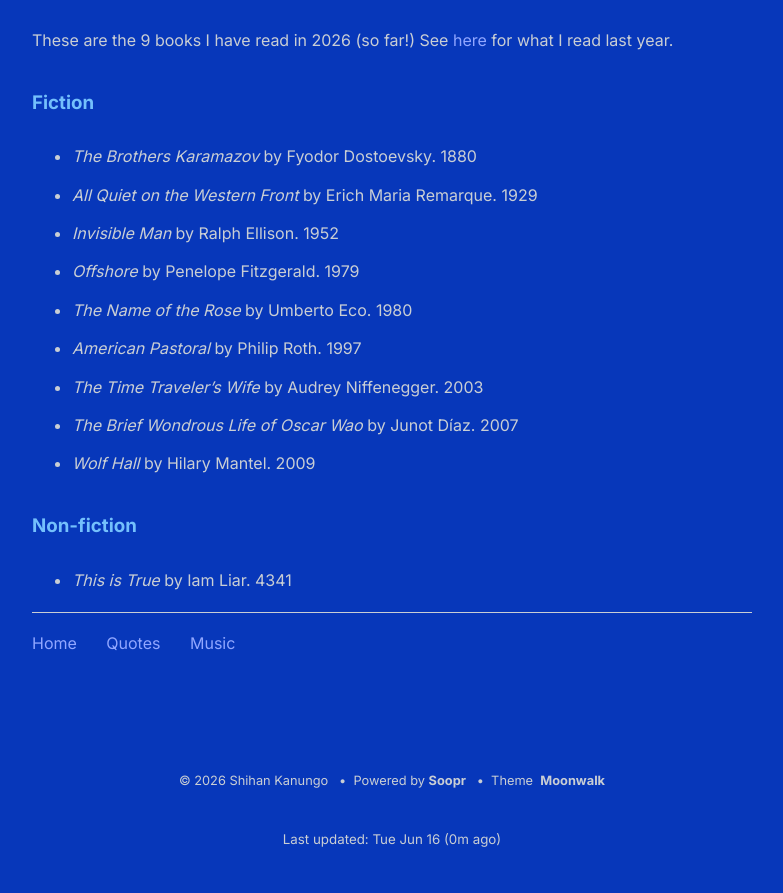
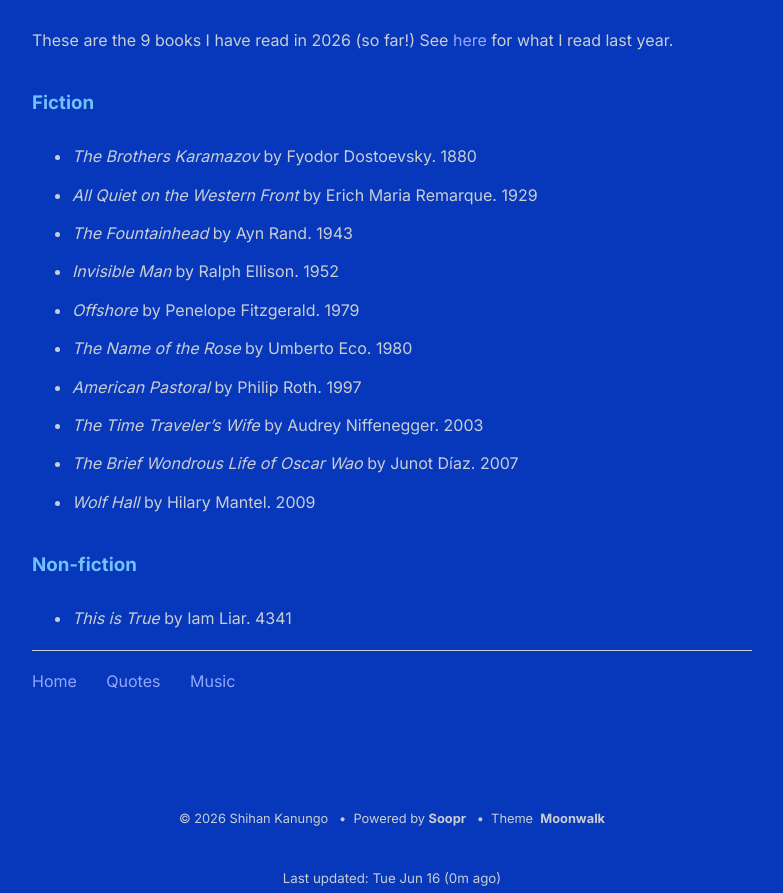
Before and after one commit to shihankanungo/shihankanungo.github.io, a Jekyll site: the page built from books.md, in a window 1280 px wide, cut to the strip 780-1673 px from the top of the page. Shown: the whole strip, without its empty margins (248-1031 px from the left). Built offline with Jekyll 4.4.1, drawn with Linux system fonts in a browser that asks for light colours; before the commit the page ends 1634 px from its top, so only the background shows below that.

Commit message:
Update books.md

```diff
--- a/books.md
+++ b/books.md
@@ -13,6 +13,7 @@ These are the 9 books I have read in 2026 (so far!) See [here](https://shihankan
 ### Fiction
 - *The Brothers Karamazov* by Fyodor Dostoevsky. 1880
 - *All Quiet on the Western Front* by Erich Maria Remarque. 1929
+- *The Fountainhead* by Ayn Rand. 1943
 - *Invisible Man* by Ralph Ellison. 1952
 - *Offshore* by Penelope Fitzgerald. 1979
 - *The Name of the Rose* by Umberto Eco. 1980
```
